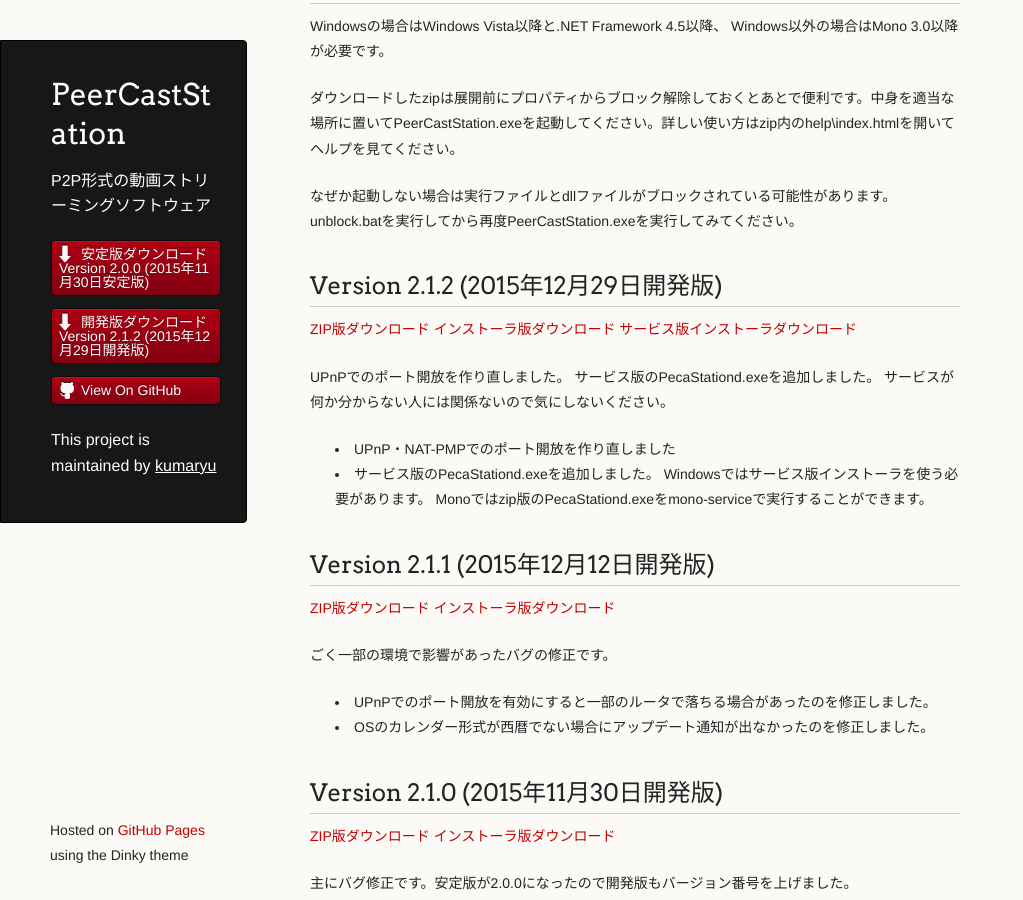
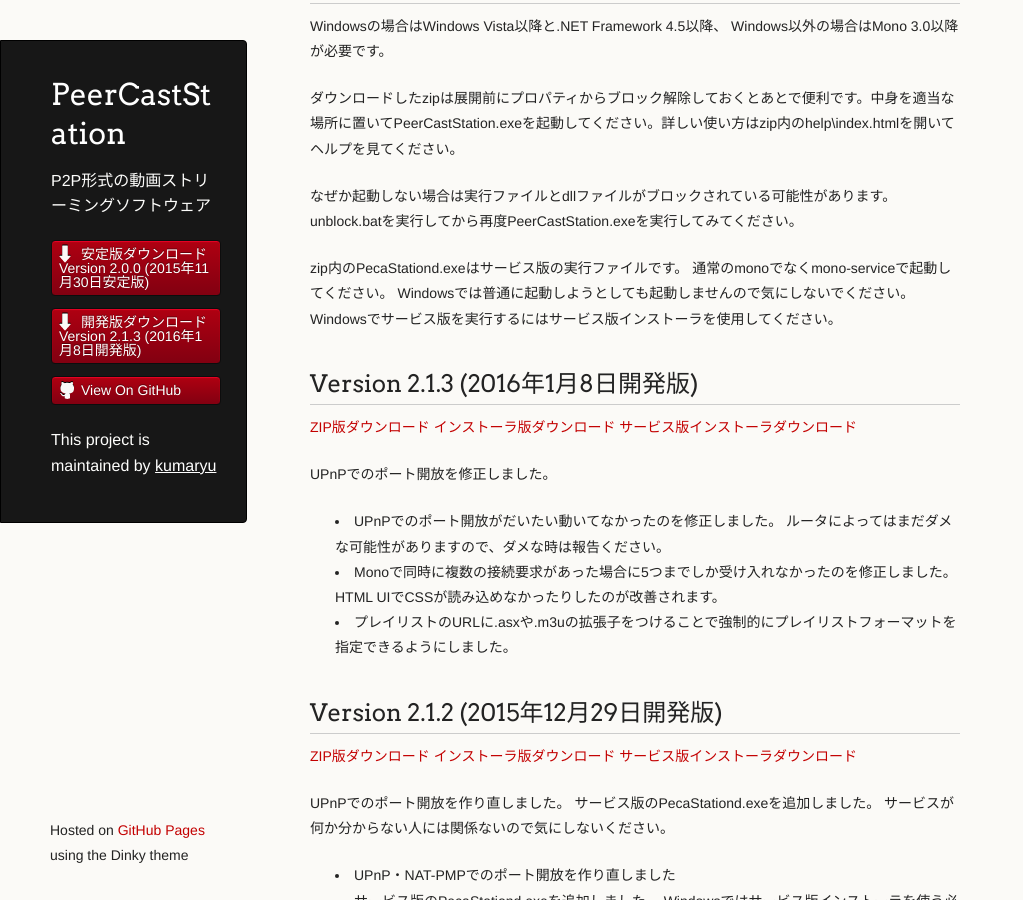
Before and after one commit to kumaryu/peercaststation, a Jekyll site: the page built from download-dev.mkd, in a window 1280 px wide and 900 px high, scrolled down 301 px. Shown: the whole window, without its empty margins (0-1023 px from the left). Built offline with Jekyll 4.4.1, drawn with Linux system fonts in a browser that asks for light colours.

Commit message:
Bumped version up to 2.1.3

```diff
--- a/_data/releasenotes.yml
+++ b/_data/releasenotes.yml
@@ -1,4 +1,28 @@
 ---
+- name: Version 2.1.3 (2016年1月8日開発版)
+  version: 2.1.3.0
+  channel: dev
+  notes: |
+    UPnPでのポート開放を修正しました。
+
+    * UPnPでのポート開放がだいたい動いてなかったのを修正しました。
+      ルータによってはまだダメな可能性がありますので、ダメな時は報告ください。
+    * Monoで同時に複数の接続要求があった場合に5つまでしか受け入れなかったのを修正しました。
+      HTML UIでCSSが読み込めなかったりしたのが改善されます。
+    * プレイリストのURLに.asxや.m3uの拡張子をつけることで強制的にプレイリストフォーマットを指定できるようにしました。
+  date: 2016-01-08T23:45:00+09:00
+  url: http://www.pecastation.org/files/PeerCastStation-2.1.3.zip
+  enclosures:
+  - type: archive
+    url: http://www.pecastation.org/files/PeerCastStation-2.1.3.zip
+    length: 1619379
+  - type: installer
+    url: http://www.pecastation.org/files/PeerCastStation-2.1.3.exe
+    length: 2250307
+  - type: serviceinstaller
+    url: http://www.pecastation.org/files/PecaStationd-2.1.3.msi
+    length: 2015232
+
 - name: Version 2.1.2 (2015年12月29日開発版)
   version: 2.1.2.0
   channel: dev
--- a/_layouts/default.html
+++ b/_layouts/default.html
@@ -24,7 +24,7 @@
           <a class="buttons" href="download-stable.html">安定版ダウンロード<br>Version 2.0.0 (2015年11月30日安定版)</a>
           </li>
           <li class="download" style="width:auto; height:auto">
-          <a class="buttons" href="download-dev.html">開発版ダウンロード<br>Version 2.1.2 (2015年12月29日開発版)</a>
+          <a class="buttons" href="download-dev.html">開発版ダウンロード<br>Version 2.1.3 (2016年1月8日開発版)</a>
           </li>
           <li style="width:auto"><a class="buttons github" href="https://github.com/kumaryu/peercaststation">View On GitHub</a></li>
         </ul>
--- a/download-dev.mkd
+++ b/download-dev.mkd
@@ -20,6 +20,11 @@
 なぜか起動しない場合は実行ファイルとdllファイルがブロックされている可能性があります。
 unblock.batを実行してから再度PeerCastStation.exeを実行してみてください。
 
+zip内のPecaStationd.exeはサービス版の実行ファイルです。
+通常のmonoでなくmono-serviceで起動してください。
+Windowsでは普通に起動しようとしても起動しませんので気にしないでください。
+Windowsでサービス版を実行するにはサービス版インストーラを使用してください。
+
 {% for release in site.data.releasenotes %}{% if release.channel contains 'dev' %}
 {{ release.name }}
 ------------------
--- a/index.mkd
+++ b/index.mkd
@@ -19,10 +19,10 @@
 
 従来のPeerCastやPeerCast改造版との違いは次のようなところです
 
-* C#で一から作り直されています(.NET Framework 3.5以降が必要です)
+* C#で一から作り直されています(.NET Framework 4.5以降が必要です)
 * Monoを使えばWindowsでなくとも動きます
 * FLVやMKVなど新しいフォーマットでの配信に対応しています
-* Open Broadcaster SoftwareなどRTMP配信に対応したエンコーダからFLV配信が行えます(開発版のみ)
+* Open Broadcaster SoftwareなどRTMP配信に対応したエンコーダからFLV配信が行えます
 * 逆にShoutcastなどには(今のところ)対応していません
 * 自動リレー管理機能がついています(リレー可能なノードを優先して接続します)
 * GUIからでもHTML UIからでもほぼ同等の操作ができ、どちらでも全ての操作ができます(Windows以外ではHTML UIのみになります)
```
